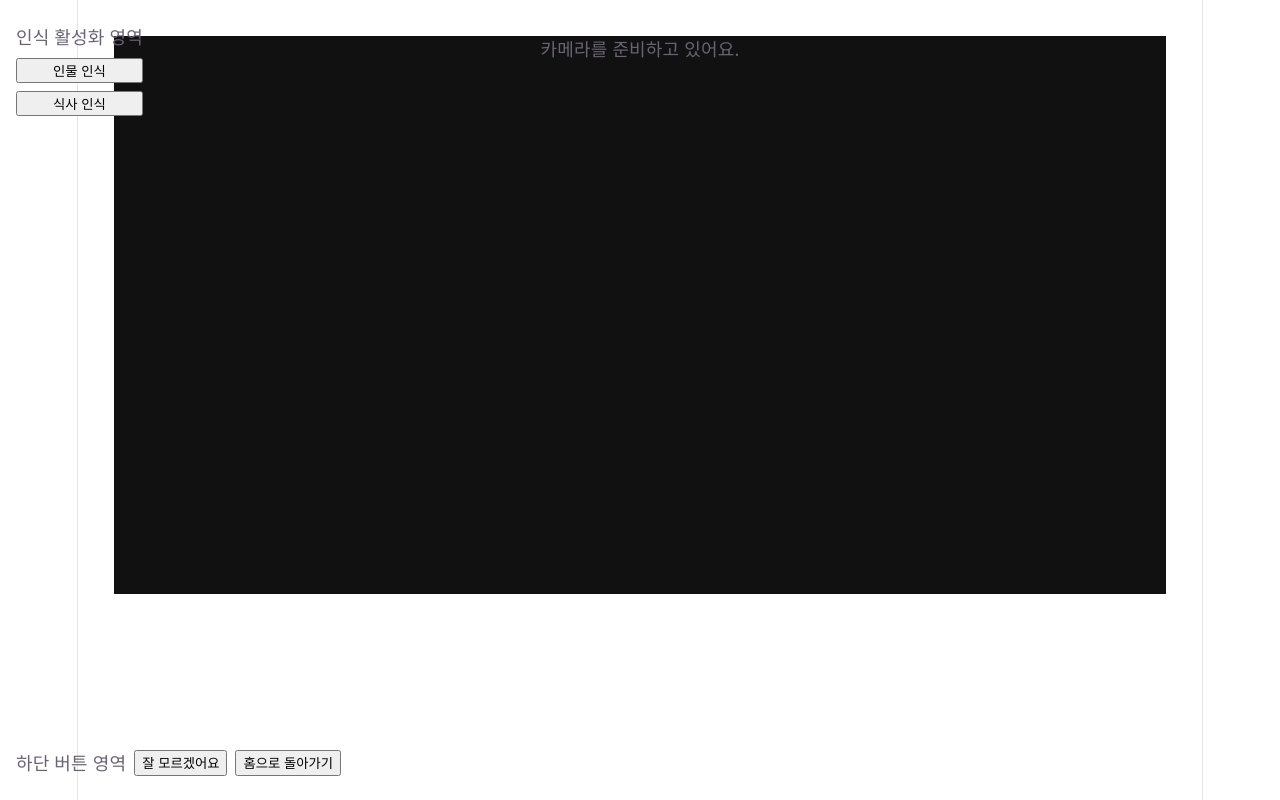
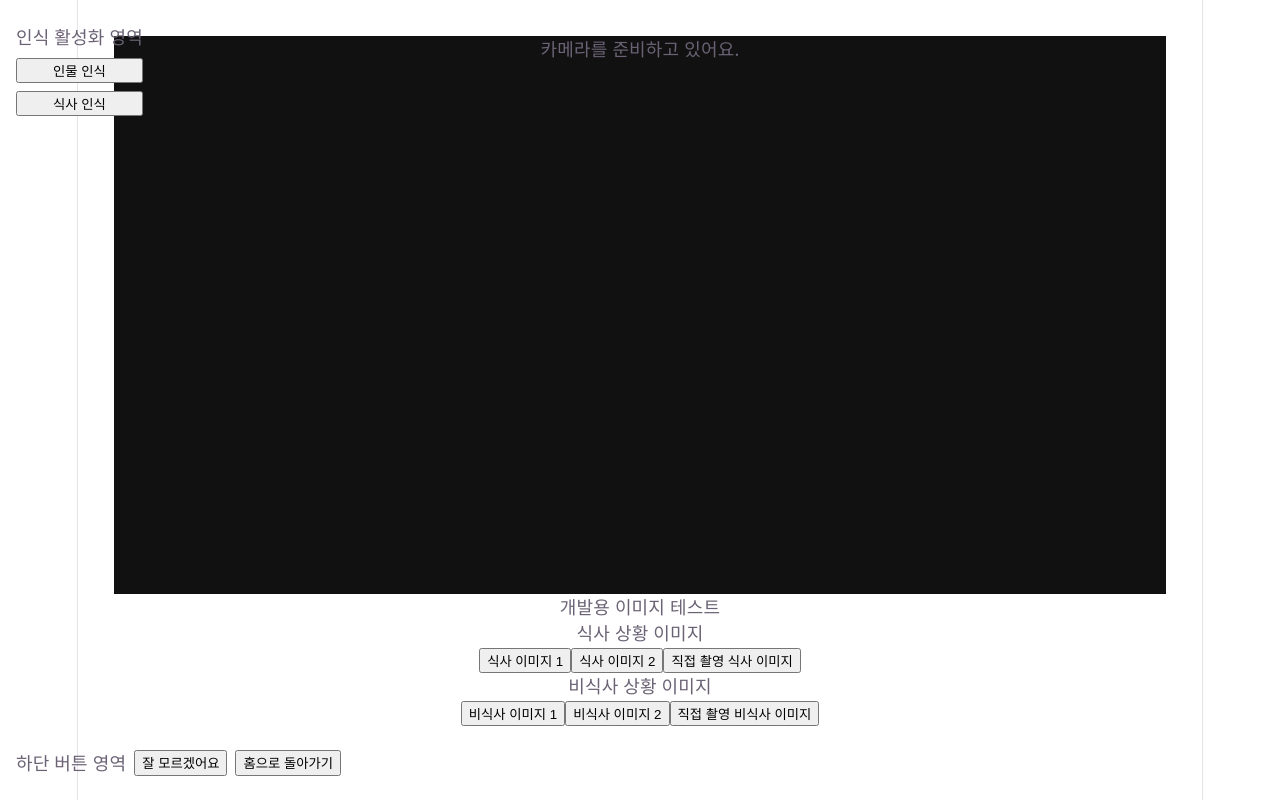
Before and after one commit to lifenology-lab/gieoksaerok, a React app in the folder frontend/: page /patient/daily in a window 1280 px wide. Built offline with nearby package versions, Linux system fonts and the light colour scheme; no server answers; the HTML template or start-up script is replaced by a standard one.

Commit message:
test: 식사 인식 테스트 이미지 버튼 추가

```diff
--- a/frontend/src/features/meal-recognition/model/mobilenetMealClassifier.js
+++ b/frontend/src/features/meal-recognition/model/mobilenetMealClassifier.js
@@ -15,8 +15,6 @@ const MEAL_RELATED_KEYWORDS = [
   "spoon",
   "fork",
   "knife",
-  "dining",
-  "restaurant",
   "tray",
   "banana",
   "orange",
@@ -24,9 +22,15 @@ const MEAL_RELATED_KEYWORDS = [
   "hotdog",
   "sandwich",
   "ice cream",
+  "corn",
+  "dough",
+  "meat loaf",
+  "bagel",
+  "loaf",
+  "crab",
 ];
 
-const MEAL_CONFIDENCE_THRESHOLD = 0.2;
+const MEAL_TOTAL_CONFIDENCE_THRESHOLD = 0.25;
 
 let mobilenetModel = null;
 
@@ -65,17 +69,26 @@ export async function classifyMealScene(srcElement) {
 
   console.log("MobileNet predictions:", predictions);
 
-  // 식사 관련 라벨을 포함하고 confidence threshold를 넘는 예측
-  const mealRelatedPrediction = predictions.find((prediction) => {
-    return (
-      prediction.probability >= MEAL_CONFIDENCE_THRESHOLD &&
-      isMealRelatedPrediction(prediction)
-    );
+  // 식사 관련 라벨을 포함하고 관련 라벨의 probability의 누적합이
+  // confidence threshold를 넘는 예측
+  const mealRelatedPredictions = predictions.filter((prediction) => {
+    return isMealRelatedPrediction(prediction);
   });
 
+  const mealRelatedScore = mealRelatedPredictions.reduce(
+    (total, prediction) => {
+      return total + prediction.probability;
+    },
+    0,
+  );
+
+  const isMealScene = mealRelatedScore >= MEAL_TOTAL_CONFIDENCE_THRESHOLD;
+
   return {
-    isMealScene: Boolean(mealRelatedPrediction),
+    isMealScene,
     predictions,
-    mealRelatedPrediction: mealRelatedPrediction || null,
+    mealRelatedPredictions,
+    mealRelatedScore,
+    mealRelatedPrediction: mealRelatedPredictions[0] || null,
   };
 }
--- a/frontend/src/routes/patient/DailyModePage/DailyModePage.jsx
+++ b/frontend/src/routes/patient/DailyModePage/DailyModePage.jsx
@@ -15,6 +15,50 @@ import {
 import { detectMealScene } from "@/features/meal-recognition/api/mealRecognitionApi";
 
 import "./DailyModePage.css";
+const TEST_IMAGE_GROUPS = [
+  {
+    id: "meal",
+    title: "식사 상황 이미지",
+    images: [
+      {
+        id: "meal-1",
+        label: "식사 이미지 1",
+        src: "/meal-test-images/meal-1.jpg",
+      },
+      {
+        id: "meal-2",
+        label: "식사 이미지 2",
+        src: "/meal-test-images/meal-2.jpg",
+      },
+      {
+        id: "my-meal-1",
+        label: "직접 촬영 식사 이미지",
+        src: "/meal-test-images/my-meal-1.jpg",
+      },
+    ],
+  },
+  {
+    id: "non-meal",
+    title: "비식사 상황 이미지",
+    images: [
+      {
+        id: "non-meal-1",
+        label: "비식사 이미지 1",
+        src: "/meal-test-images/non-meal-1.jpg",
+      },
+      {
+        id: "non-meal-2",
+        label: "비식사 이미지 2",
+        src: "/meal-test-images/non-meal-2.jpg",
+      },
+      {
+        id: "my-non-meal-1",
+        label: "직접 촬영 비식사 이미지",
+        src: "/meal-test-images/my-non-meal-1.jpg",
+      },
+    ],
+  },
+];
 
 export default function DailyModePage() {
   const nav = useNavigate();
@@ -22,6 +66,9 @@ export default function DailyModePage() {
   // CameraPreview 내부의 video 요소를 저장
   // 식사 인식 버튼 클릭 시 현재 카메라 화면을 MobileNet에 전달하기 위해 사용
   const cameraVideoElementRef = useRef(null);
+
+  // 테스트용 이미지
+  const testImageElementRef = useRef(null);
 
   const [mealRecognitionResult, setMealRecognitionResult] = useState(null);
 
@@ -31,6 +78,33 @@ export default function DailyModePage() {
     startPersonRecognition,
     startMealRecognition,
   } = useRecognitionState();
+
+  // 테스트용 식사 인식 이미지 분류 함수
+  const handleTestImageMealRecognition = (imageSrc) => {
+    startMealRecognition();
+    setMealRecognitionResult(null);
+
+    const imageElement = testImageElementRef.current;
+
+    if (!imageElement) {
+      console.log("테스트 이미지 요소가 준비되지 않았어요.");
+      return;
+    }
+
+    imageElement.onload = async () => {
+      const response = await detectMealScene(imageElement);
+
+      if (!response.isMealScene) {
+        console.log("식사 상황으로 인식되지 않았어요.", response.predictions);
+        setMealRecognitionResult(null);
+        return;
+      }
+
+      setMealRecognitionResult(response.card);
+    };
+
+    imageElement.src = imageSrc;
+  };
 
   // CameraPreview에서 준비된 video 요소를 받아 ref에 저장
   const handleVideoElementReady = (videoElement) => {
@@ -126,6 +200,28 @@ export default function DailyModePage() {
         onMealRecognition={handleMealRecognition}
       />
 
+      <section className="daily-mode-page__test-panel">
+        <p>개발용 이미지 테스트</p>
+
+        {TEST_IMAGE_GROUPS.map((group) => (
+          <div key={group.id} className="daily-mode-page__test-group">
+            <p>{group.title}</p>
+
+            {group.images.map((image) => (
+              <button
+                key={image.id}
+                type="button"
+                onClick={() => handleTestImageMealRecognition(image.src)}
+              >
+                {image.label}
+              </button>
+            ))}
+          </div>
+        ))}
+      </section>
+
+      <img ref={testImageElementRef} alt="" style={{ display: "none" }} />
+
       <RecognitionStatusToast message={statusMessage} />
 
       <MealRecognitionOverlay isOpen={Boolean(mealRecognitionResult)}>
```
